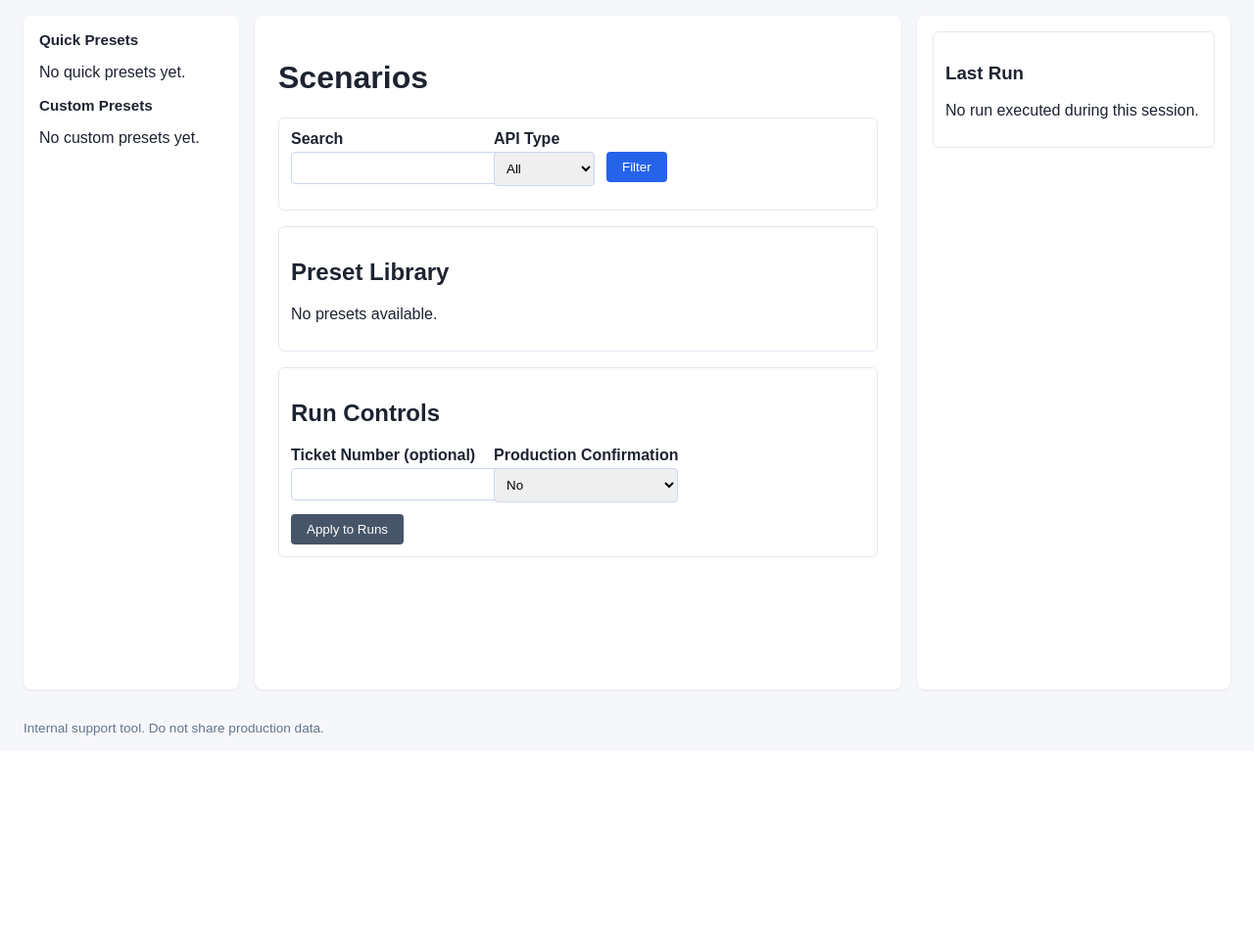
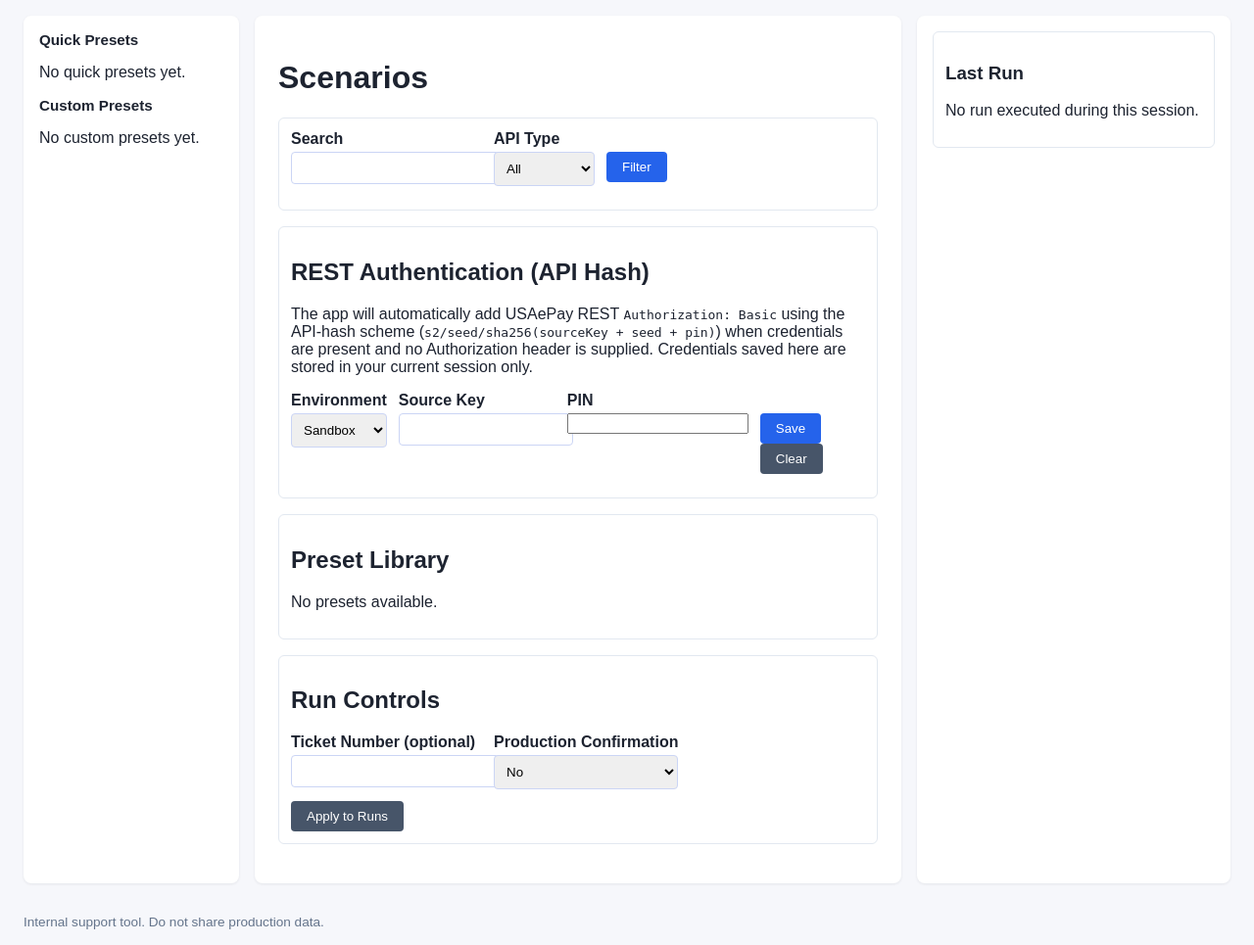
Before and after one commit to nmi-davidmadrigal/USAePay-TestBench, an ASP.NET Core app: a page that uses src/UsaepaySupportTestbench/Pages/Scenarios/Index.cshtml in a window 1280 px wide. Shown: the part 50-1015 px from the top of the page at 98% size. Before the commit the page ends 801 px from the top, so only its background shows below. Run offline with ASP.NET Core 8, Linux system fonts and the light colour scheme; the project's own start-up code is not run, and a stand-in starts its controllers and pages; some libraries are stand-ins or nearby versions.

Commit message:
Add USAePay REST API-hash auth and session credentials UI
Co-authored-by: david.madrigal <david.madrigal@nmi.com>

```diff
--- a/src/UsaepaySupportTestbench/Pages/Scenarios/Index.cshtml
+++ b/src/UsaepaySupportTestbench/Pages/Scenarios/Index.cshtml
@@ -35,6 +35,44 @@
     </div>
 }
 
+@if (!string.IsNullOrWhiteSpace(Model.CredentialStatus))
+{
+    <div class="panel">
+        <strong>@Model.CredentialStatus</strong>
+    </div>
+}
+
+<div class="panel">
+    <h2>REST Authentication (API Hash)</h2>
+    <p>
+        The app will automatically add USAePay REST <code>Authorization: Basic</code> using the API-hash scheme
+        (<code>s2/seed/sha256(sourceKey + seed + pin)</code>) when credentials are present and no Authorization header is supplied.
+        Credentials saved here are stored in your current session only.
+    </p>
+
+    <form method="post" asp-page-handler="SetCredentials">
+        <div class="form-row">
+            <div>
+                <label>Environment</label>
+                <select asp-for="CredentialEnvironment" asp-items="Html.GetEnumSelectList<EnvironmentType>()"></select>
+            </div>
+            <div>
+                <label>Source Key</label>
+                <input asp-for="SourceKey" autocomplete="off" />
+            </div>
+            <div>
+                <label>PIN</label>
+                <input asp-for="Pin" type="password" autocomplete="off" />
+            </div>
+            <div>
+                <label>&nbsp;</label>
+                <button type="submit" name="action" value="save">Save</button>
+                <button type="submit" name="action" value="clear" class="secondary">Clear</button>
+            </div>
+        </div>
+    </form>
+</div>
+
 <div class="panel">
     <h2>Preset Library</h2>
     @if (!Model.Presets.Any())
@@ -63,6 +101,7 @@
                     <td>@preset.TagsJson</td>
                     <td>
                         <form method="post" asp-page-handler="Run" asp-route-id="@preset.Id">
+                            <input type="hidden" name="id" value="@preset.Id" />
                             <input type="hidden" name="TicketNumber" value="@Model.TicketNumber" />
                             <input type="hidden" name="ConfirmProduction" value="@Model.ConfirmProduction" />
                             <button type="submit">Run</button>
--- a/src/UsaepaySupportTestbench/Pages/Scenarios/Index.cshtml.cs
+++ b/src/UsaepaySupportTestbench/Pages/Scenarios/Index.cshtml.cs
@@ -19,6 +19,18 @@ public class IndexModel(PresetService presetService, ScenarioRunService scenario
     [BindProperty(SupportsGet = true)]
     public bool ConfirmProduction { get; set; }
 
+    [BindProperty]
+    public EnvironmentType CredentialEnvironment { get; set; } = EnvironmentType.Sandbox;
+
+    [BindProperty]
+    public string? SourceKey { get; set; }
+
+    [BindProperty]
+    public string? Pin { get; set; }
+
+    [TempData]
+    public string? CredentialStatus { get; set; }
+
     public List<Preset> Presets { get; private set; } = [];
 
     public ScenarioRun? LastRun { get; private set; }
@@ -28,9 +40,16 @@ public class IndexModel(PresetService presetService, ScenarioRunService scenario
         Presets = await presetService.SearchAsync(SearchTerm, FilterApiType);
     }
 
-    public async Task<IActionResult> OnPostRunAsync(Guid id, CancellationToken cancellationToken)
+    public async Task<IActionResult> OnPostRunAsync(Guid? id, CancellationToken cancellationToken)
     {
-        var preset = await presetService.GetAsync(id);
+        if (!id.HasValue || id.Value == Guid.Empty)
+        {
+            ModelState.AddModelError(string.Empty, "Missing preset id. Refresh the page and try again.");
+            await OnGetAsync();
+            return Page();
+        }
+
+        var preset = await presetService.GetAsync(id.Value);
         if (preset is null)
         {
             return NotFound();
@@ -55,4 +74,45 @@ public class IndexModel(PresetService presetService, ScenarioRunService scenario
         await OnGetAsync();
         return Page();
     }
+
+    public IActionResult OnPostSetCredentials(string action)
+    {
+        var prefix = CredentialEnvironment == EnvironmentType.Production ? "Usaepay:Production" : "Usaepay:Sandbox";
+
+        if (string.Equals(action, "clear", StringComparison.OrdinalIgnoreCase))
+        {
+            HttpContext.Session.Remove($"{prefix}:SourceKey");
+            HttpContext.Session.Remove($"{prefix}:Pin");
+            HttpContext.Session.Remove($"{prefix}:ApiKey");
+            HttpContext.Session.Remove($"{prefix}:ApiSecret");
+            CredentialStatus = $"Cleared {CredentialEnvironment} credentials from this session.";
+        }
+        else
+        {
+            if (string.IsNullOrWhiteSpace(SourceKey))
+            {
+                ModelState.AddModelError(string.Empty, "Source Key is required to save credentials.");
+                return Page();
+            }
+
+            if (string.IsNullOrWhiteSpace(Pin))
+            {
+                ModelState.AddModelError(string.Empty, "PIN is required to save credentials.");
+                return Page();
+            }
+
+            HttpContext.Session.SetString($"{prefix}:SourceKey", SourceKey.Trim());
+            HttpContext.Session.SetString($"{prefix}:Pin", Pin.Trim());
+            CredentialStatus = $"Saved {CredentialEnvironment} credentials to this session.";
+        }
+
+        // Avoid leaking PIN in query string: redirect back to current filter state.
+        return RedirectToPage(new
+        {
+            SearchTerm,
+            FilterApiType,
+            TicketNumber,
+            ConfirmProduction
+        });
+    }
 }
```
Also changed, not shown: src/UsaepaySupportTestbench/Models/UsaepayOptions.cs (+11 -0 lines), src/UsaepaySupportTestbench/Services/RestProxyService.cs (+100 -0 lines), README.md.
